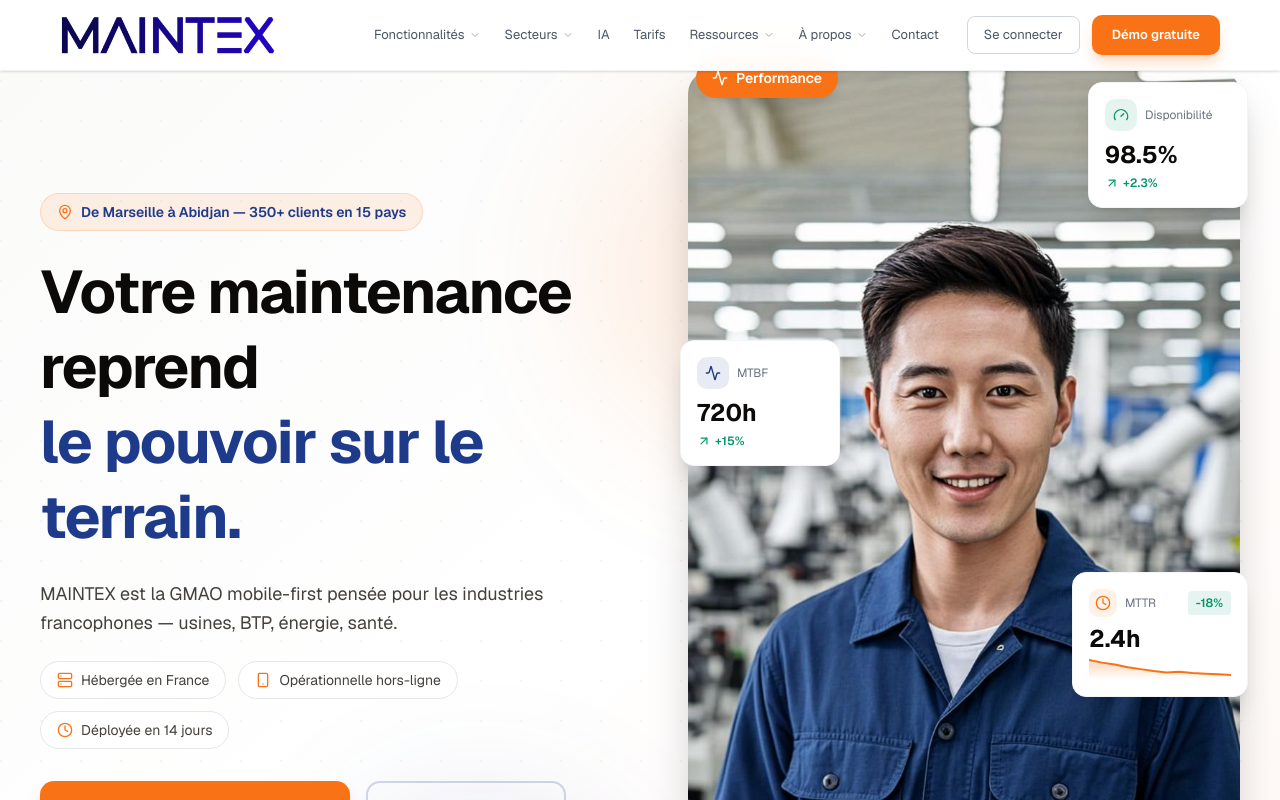
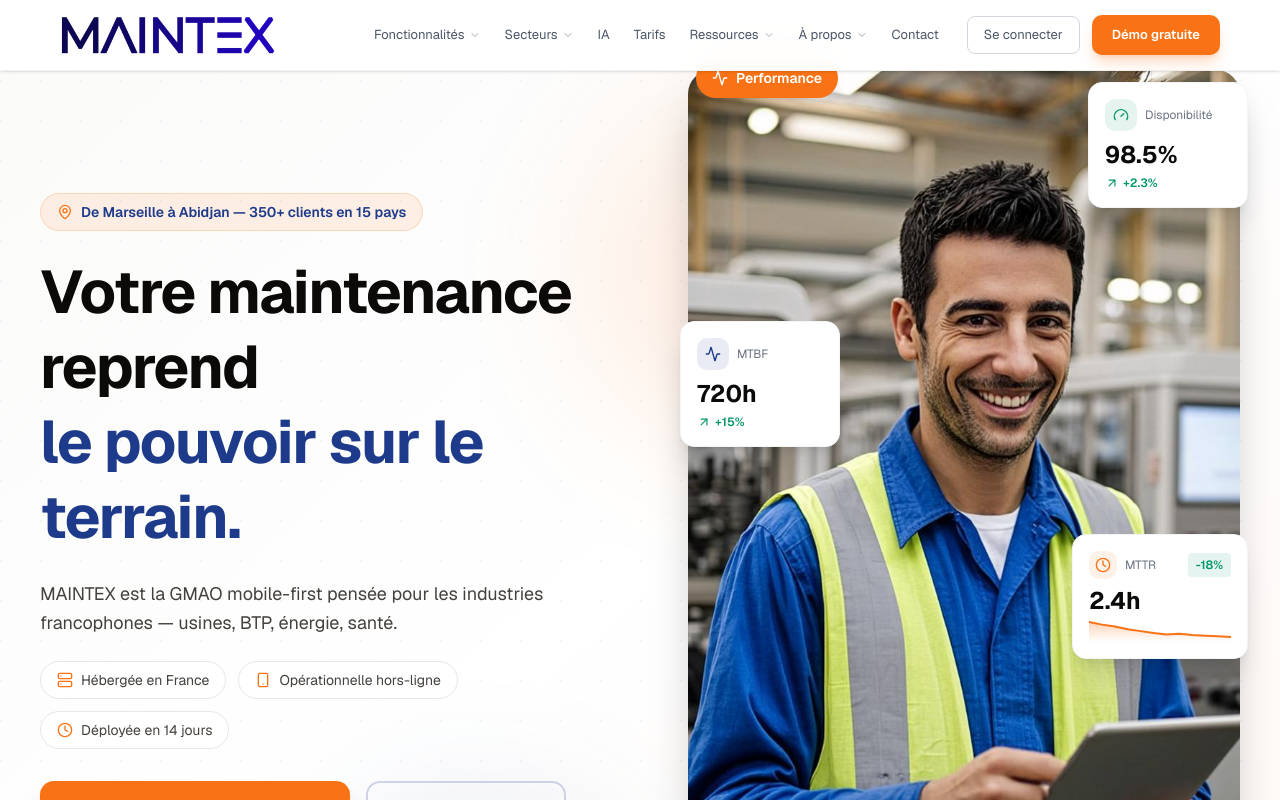
Before and after one commit to barryab12/site-maintex-koro, a Next.js app: page / in a window 1280 px wide. Shown: the top 800 px of the page. Built offline with nearby package versions, Linux system fonts and the light colour scheme.

Commit message:
bea63096-6c59-4934-86c9-d308686f42cc

```diff
--- a/src/app/page.tsx
+++ b/src/app/page.tsx
@@ -152,8 +152,8 @@
             {/* Right - Photo with Floating Data */}
             <div className="order-1 lg:order-2 hidden lg:block">
               <EnhancedHeroPhotoVisual
-                imageSrc="/images/hero-technician-portrait.png"
-                imageAlt="Technicien maintenance heureux avec tablette sur ligne de production"
+                imageSrc="/images/hero-technician-portrait-v2.png"
+                imageAlt="Technicien maintenance européen avec tablette sur ligne de production"
                 className="ml-4"
               />
             </div>
--- a/src/components/kpi-visual.tsx
+++ b/src/components/kpi-visual.tsx
@@ -370,8 +370,8 @@
         <Image
           src={imageSrc}
           alt={imageAlt}
-          width={520}
-          height={500}
+          width={480}
+          height={420}
           className="object-cover w-full h-auto rounded-3xl"
           priority
         />
@@ -400,7 +400,7 @@
       </div>
 
       {/* Card 2 - Left side, middle */}
-      <div className="absolute -left-2 top-[28%] w-40 bg-white rounded-xl p-4 shadow-xl border border-gray-100 z-10">
+      <div className="absolute -left-2 top-[26%] w-40 bg-white rounded-xl p-4 shadow-xl border border-gray-100 z-10">
         <div className="flex items-center gap-2 mb-2">
           <div className="w-8 h-8 rounded-lg bg-[#1E3A8A]/10 flex items-center justify-center">
             <Activity className="w-4 h-4 text-[#1E3A8A]" />
@@ -415,7 +415,7 @@
       </div>
 
       {/* Card 3 - Right side, lower middle */}
-      <div className="absolute -right-2 top-[52%] w-44 bg-white rounded-xl p-4 shadow-xl border border-gray-100 z-10">
+      <div className="absolute -right-2 top-[48%] w-44 bg-white rounded-xl p-4 shadow-xl border border-gray-100 z-10">
         <div className="flex items-center justify-between mb-1.5">
           <div className="flex items-center gap-2">
             <div className="w-7 h-7 rounded-lg bg-[#F97316]/10 flex items-center justify-center">
@@ -440,7 +440,7 @@
       </div>
 
       {/* Card 5 - Bottom Right, OEE on edge */}
-      <div className="absolute -right-2 bottom-16 w-44 bg-white rounded-xl p-4 shadow-xl border border-gray-100 z-10">
+      <div className="absolute -right-2 bottom-14 w-44 bg-white rounded-xl p-4 shadow-xl border border-gray-100 z-10">
         <div className="flex items-center justify-between mb-1.5">
           <div className="flex items-center gap-2">
             <Target className="w-4 h-4 text-[#7C3AED]" />
```
Also changed, not shown: public/images/hero-technician-portrait-v2.png (added).
